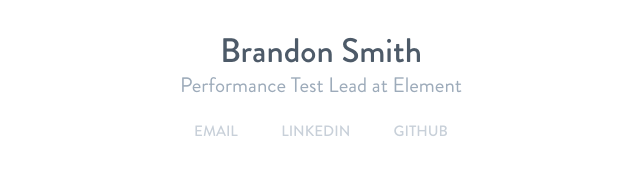
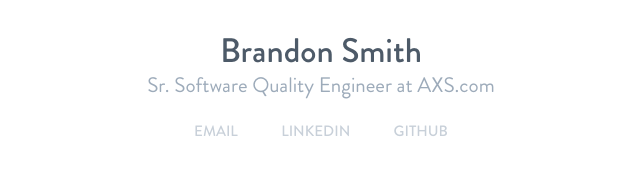
Before and after one commit to smithbr/smithbr.github.io, a plain HTML site: page index.html in a window 1280 px wide. Shown: the part 316-490 px from the top of the page, 319-959 px from the left. Drawn offline with Linux system fonts and the light colour scheme.

Commit message:
Update job

```diff
--- a/index.html
+++ b/index.html
@@ -30,7 +30,7 @@
 <body>
     <div class="container">
         <h1>Brandon Smith</h1>
-        <h2>Performance Test Lead at <a href="http://www.elementfleet.com/">Element</a></h2>
+        <h2>Sr. Software Quality Engineer at <a href="https://www.axs.com/">AXS.com</a></h2>
         <nav>
             <a href="mailto:brandon.matthew.smith@gmail.com?subject=Let's catch up!">Email</a>
             <a href="https://www.linkedin.com/in/smithbr">LinkedIn</a>
```
